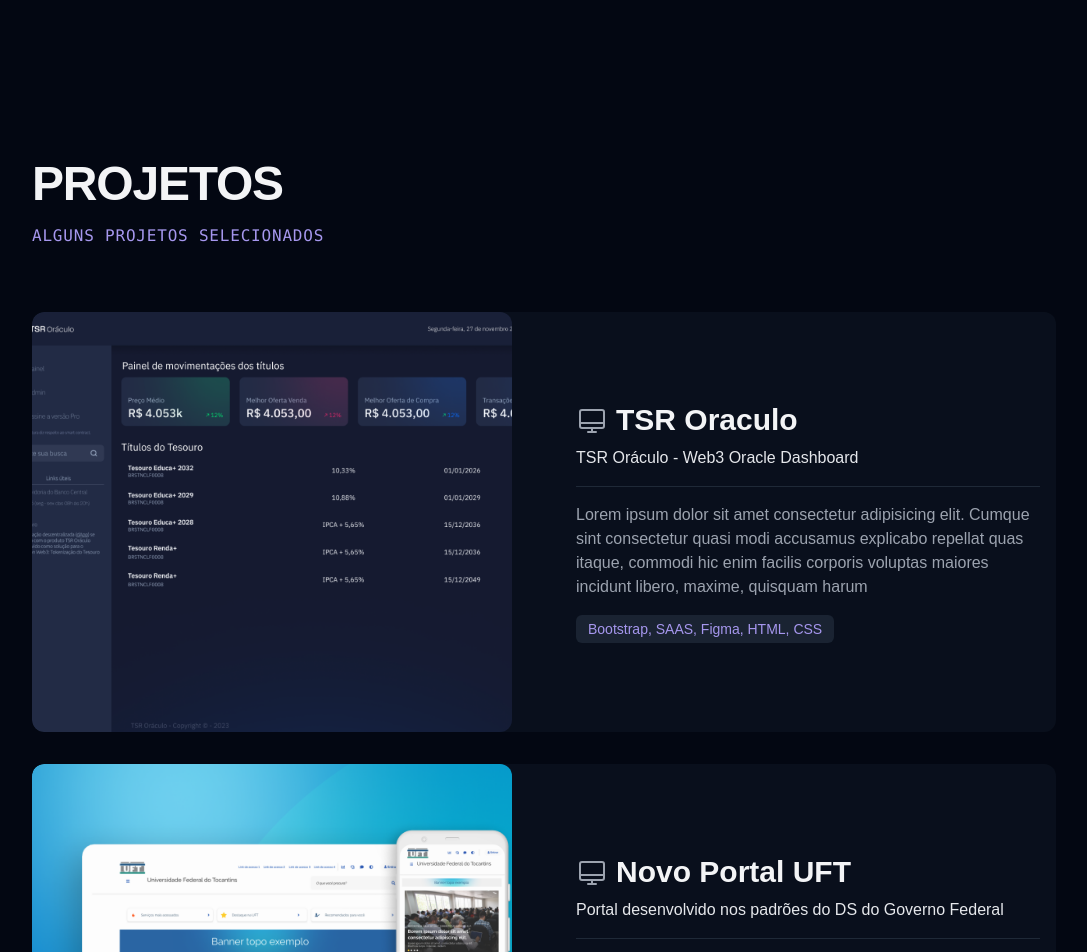
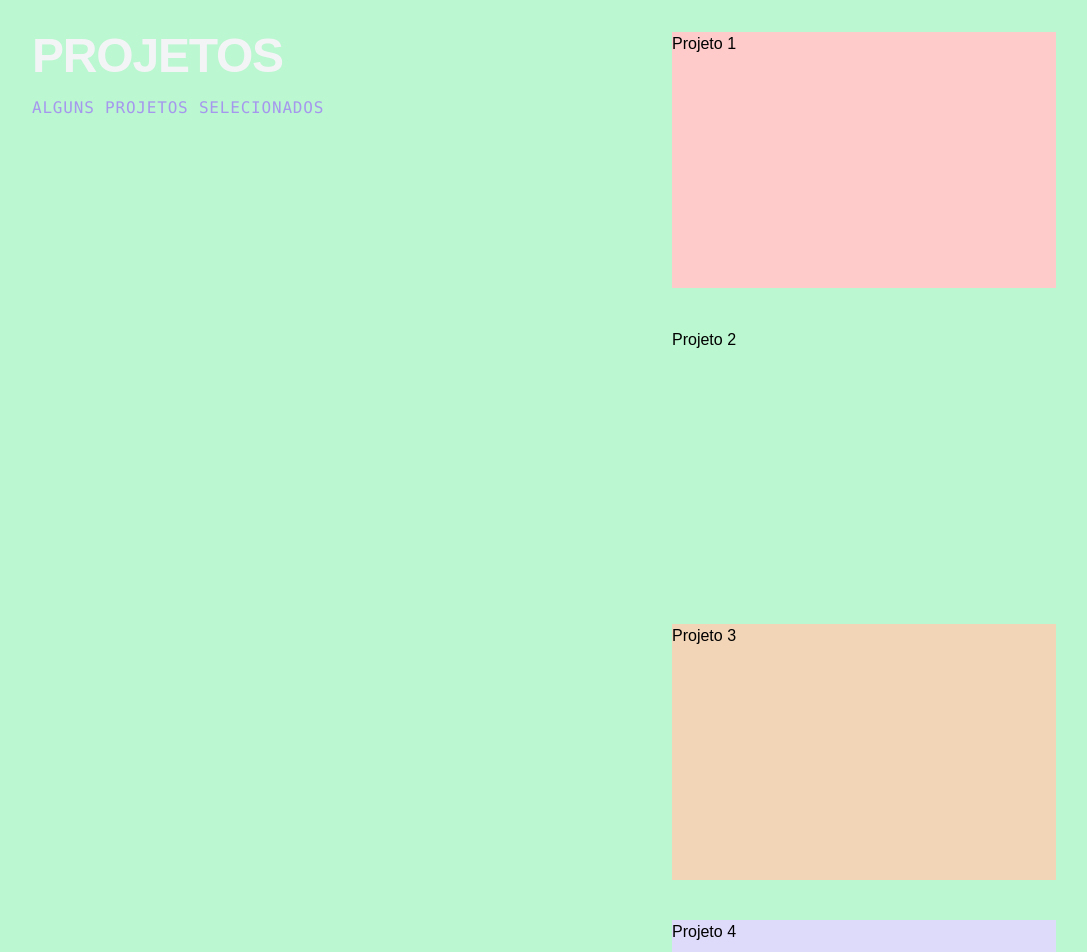
Before and after one commit to felbart/felipeleite, a React (Vite) app: page / in a window 1280 px wide. Shown: the part 800-1752 px from the top of the page, without its empty margins (96-1183 px from the left). Built offline with nearby package versions, Linux system fonts and the light colour scheme; a web font is replaced by a local one.

Commit message:
atualiando seção projetos

```diff
--- a/src/components/AboutHome.jsx
+++ b/src/components/AboutHome.jsx
@@ -11,7 +11,7 @@
       <HorizontalDiv />
       </div>
       <div className='flex flex-col md:flex-row gap-4 md:gap-8'>
-        <div className='flex flex-col w-4/12 border-2 gap-4 border-red-400'>
+        <div className='flex flex-col w-4/12 border-2 gap-4 border-red-400 sticky top-2'>
           <h3 className='text-gray-100 font-bold uppercase text-2xl'>{ABOUT.text1}</h3>
           <span className='text-base normal-case text-gray-400'>{ABOUT.text2}</span>
         </div>
--- /dev/null
+++ b/src/components/RecentProjects.jsx
@@ -0,0 +1,62 @@
+import { Link } from 'react-router-dom'
+import SectionTitle from './SectionTitle'
+import { PROJECTS } from '../constants'
+import tsr01 from '../assets/images/tsr-01.png'
+import tsr02 from '../assets/images/tsr-02.png'
+import tsr03 from '../assets/images/tsr-03.png'
+import { PiArrowRight } from 'react-icons/pi'
+
+const RecentProjects = () => {
+  return (
+    <section id='projects' className='min-h-screen bg-green-200'>
+        <div>
+            <div className="container mx-auto flex justify-between py-8">
+                <div className='sticky top-40'>
+                <SectionTitle title="Projetos" subtitle="Alguns projetos selecionados" />
+                </div>
+                <div className='flex flex-col gap-10'>
+                    <div className="bg-red-200 w-96 h-64">
+                        Projeto 1
+                    </div>
+                    <div className="bg-green-200 w-96 h-64">
+                        Projeto 2
+                    </div>
+                    <div className="bg-primary-200 w-96 h-64">
+                        Projeto 3
+                    </div>
+                    <div className="bg-secondary-200 w-96 h-64">
+                        Projeto 4
+                    </div>
+                </div>
+            </div>
+        </div>
+    </section>
+//     <section id="projects" className="container py-16 md:py-32 flex flex-col gap-8">
+//         <div className='flex flex-col gap-4 py-8'>
+//             <SectionTitle title="Projetos" subtitle="Alguns projetos selecionados" />
+//         </div>
+//         <div className='flex flex-col md:flex-row justify-between item-start gap-8 sticky'>
+//             <div className='flex flex-col gap-4 items-start justify-start w-full md:w-6/12 sticky top-10 py-4 bg-gray-950'>
+//                 <span className='px-4 py-1 rounded-full bg-gray-600 text-gray-400 text-sm'>2024</span>
+//                 <h3 className='font-bold text-3xl text-gray-100'>TSR Oráculo - Web 3 Oracle Dapp</h3>
+//                 <p className='text-gray-400 text-sm md:text-base'>Lorem ipsum dolor sit amet consectetur adipisicing elit. Aut vero natus, dignissimos nisi et suscipit deserunt facilis necessitatibus, optio accusantium possimus, enim maiores incidunt officia illo fuga corrupti corporis est veritatis. A libero unde sapiente veniam, velit, numquam sed ad dolorem eum pariatur tempora voluptates neque amet sequi, ullam reiciendis.</p>
+//                 <div className='w-full'>
+//                     <ul className='flex flex-col gap-2'>
+//                         <li className='flex justify-between items-center text-gray-400 text-sm border-b-2 border-gray-600 py-2'><span className='text-xs text-gray-600'>Função</span><p>WebDesigner</p></li>
+//                         <li className='flex justify-between items-center text-gray-400 text-sm border-b-2 border-gray-600 py-2'><span className='text-xs text-gray-600'>Entregáveis</span><p>Branding, UI, FrontEnd</p></li>
+//                         <li className='flex justify-between items-center text-gray-400 text-sm border-b-2 border-gray-600 py-2'><span className='text-xs text-gray-600'>Empresa</span><p>Equipe Vale das Araucárias - Hackathon </p></li>
+//                         <li className='flex justify-between items-center text-gray-400 text-sm border-b-2 border-gray-600 py-2'><span className='text-xs text-gray-600'>Mais detalhes</span><a href='/projeto' className='flex items-center gap-1 hover:text-secondary-400 duration-300'>Ver mais<PiArrowRight /></a></li>
+//                     </ul>
+//                 </div>
+//             </div>
+//             <div className='flex flex-col gap-4 items-center justify-start w-full md:w-5/12'>
+//                 <img src={tsr01} alt='TSR' />
+//                 <img src={tsr02} alt='TSR' />
+//                 <img src={tsr03} alt='TSR' />
+//             </div>
+//         </div>
+//   </section>
+  )
+}
+
+export default RecentProjects
--- a/src/pages/Home.jsx
+++ b/src/pages/Home.jsx
@@ -1,12 +1,12 @@
 import AboutHome from '../components/AboutHome';
 import Hero from '../components/Hero';
-import ProjectsHome from '../components/ProjectsHome';
+import RecentProjects from '../components/RecentProjects';
 
 const Home = () => {
   return (
     <>
       <Hero />
-      <ProjectsHome />
+      <RecentProjects />
       <AboutHome />
     </>
   )
```
